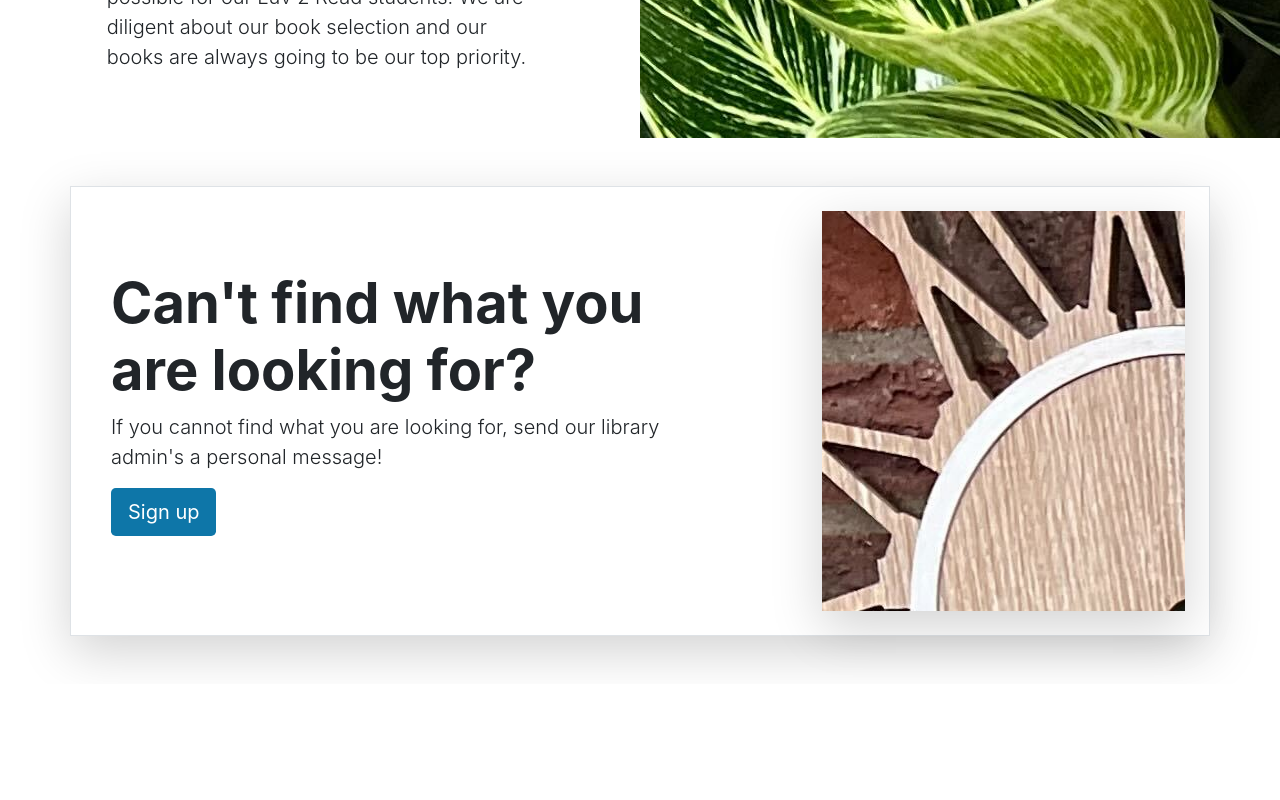
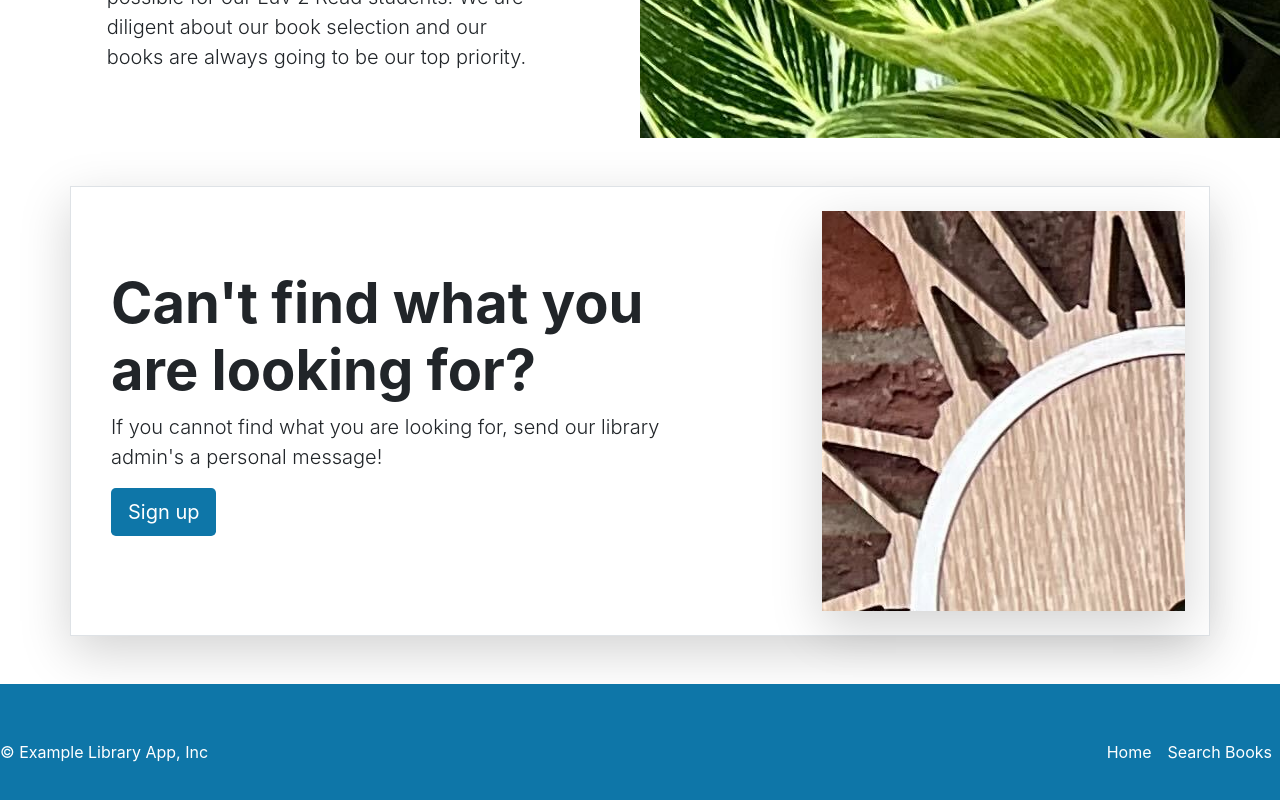
Before and after one commit to vinayvk31/Library-web-app, a React (Create React App) app in the folder 03-frontend/react-library/: page / in a window 1280 px wide. Shown: the part 1786-2586 px from the top of the page. Before the commit the page ends 2470 px from the top, so only its background shows below. Built offline with nearby package versions, Linux system fonts and the light colour scheme.

Commit message:
Creation of HomePage component for cleaning up purpose

```diff
--- a/03-frontend/react-library/src/App.tsx
+++ b/03-frontend/react-library/src/App.tsx
@@ -1,22 +1,16 @@
 import React from 'react';
 import './App.css';
 import { Navbar } from './layouts/NavbarAndFooter/Navbar';
-import { ExploreTopBooks } from './layouts/HomePage/ExploreTopBooks';
-import { Carousel } from './layouts/HomePage/Caorousel';
-import { Heros } from './layouts/HomePage/Heros';
-import { LibraryServices } from './layouts/HomePage/LibraryServices';
+import { Footer } from './layouts/NavbarAndFooter/Footer';
+import { HomePage } from './layouts/HomePage/HomePage';
 
-function App() {
+export const App= () => {
   return (
     <div>
       <Navbar/>
-      <ExploreTopBooks/>
-      <Carousel/>
-      <Heros/>
-      <LibraryServices/>
+      <HomePage/>
+      <Footer/>
     </div>
-
-
   );
 }
 
--- a/03-frontend/react-library/src/index.tsx
+++ b/03-frontend/react-library/src/index.tsx
@@ -1,7 +1,7 @@
 import React from 'react';
 import ReactDOM from 'react-dom/client';
 import './index.css';
-import App from './App';
+import { App } from './App';
 
 const root = ReactDOM.createRoot(
   document.getElementById('root') as HTMLElement
--- /dev/null
+++ b/03-frontend/react-library/src/layouts/HomePage/HomePage.tsx
@@ -0,0 +1,15 @@
+import { Carousel } from "./components/Caorousel";
+import { ExploreTopBooks } from "./components/ExploreTopBooks";
+import { Heros } from "./components/Heros";
+import { LibraryServices } from "./components/LibraryServices";
+
+export const HomePage = () =>{
+    return(
+        <>
+            <ExploreTopBooks/>
+            <Carousel/>
+            <Heros/>
+            <LibraryServices/>
+        </>
+    );
+}
--- a/03-frontend/react-library/src/layouts/HomePage/ReturnBook.tsx
+++ b/03-frontend/react-library/src/layouts/HomePage/components/ReturnBook.tsx
@@ -5,7 +5,7 @@ export const ReturnBook = () => {
         <div className='col-xs-6 col-sm-6 col-md-4 col-lg-3 mb-3'>
             <div className='text-center'>
                 <img
-                    src={require('./../../Images/BooksImages/book-luv2code-1000.png')}
+                    src={require('./../../../Images/BooksImages/book-luv2code-1000.png')}
                     width='151'
                     height='233'
                     alt="book"
--- /dev/null
+++ b/03-frontend/react-library/src/layouts/NavbarAndFooter/Footer.tsx
@@ -0,0 +1,22 @@
+export const Footer= () => {
+    return (
+        <div className="main-color">
+            <footer className="Container d-flex flex-wrap
+            justify-content-between align-items-center py-5 main-color">
+                <p className="col-md-4 mb-0 text-white"> © Example Library App, Inc</p>
+                <ul className="nav navbar-dark col-md-4 justify-content-end">
+                    <li className="nav-item">
+                        <a href="#" className="nav-link px-2 text-white">
+                            Home
+                        </a>
+                    </li>
+                    <li className="nav-item">
+                        <a href="#" className="nav-link px-2 text-white">
+                            Search Books
+                        </a>
+                    </li>
+                </ul>
+            </footer>
+        </div>
+    );
+}
```
Also changed, not shown: 03-frontend/react-library/src/layouts/HomePage/components/Caorousel.tsx (renamed from 03-frontend/react-library/src/layouts/HomePage/Caorousel.tsx), 03-frontend/react-library/src/layouts/HomePage/components/ExploreTopBooks.tsx (renamed from 03-frontend/react-library/src/layouts/HomePage/ExploreTopBooks.tsx), 03-frontend/react-library/src/layouts/HomePage/components/Heros.tsx (renamed from 03-frontend/react-library/src/layouts/HomePage/Heros.tsx), 03-frontend/react-library/src/layouts/HomePage/components/LibraryServices.tsx (renamed from 03-frontend/react-library/src/layouts/HomePage/LibraryServices.tsx).
